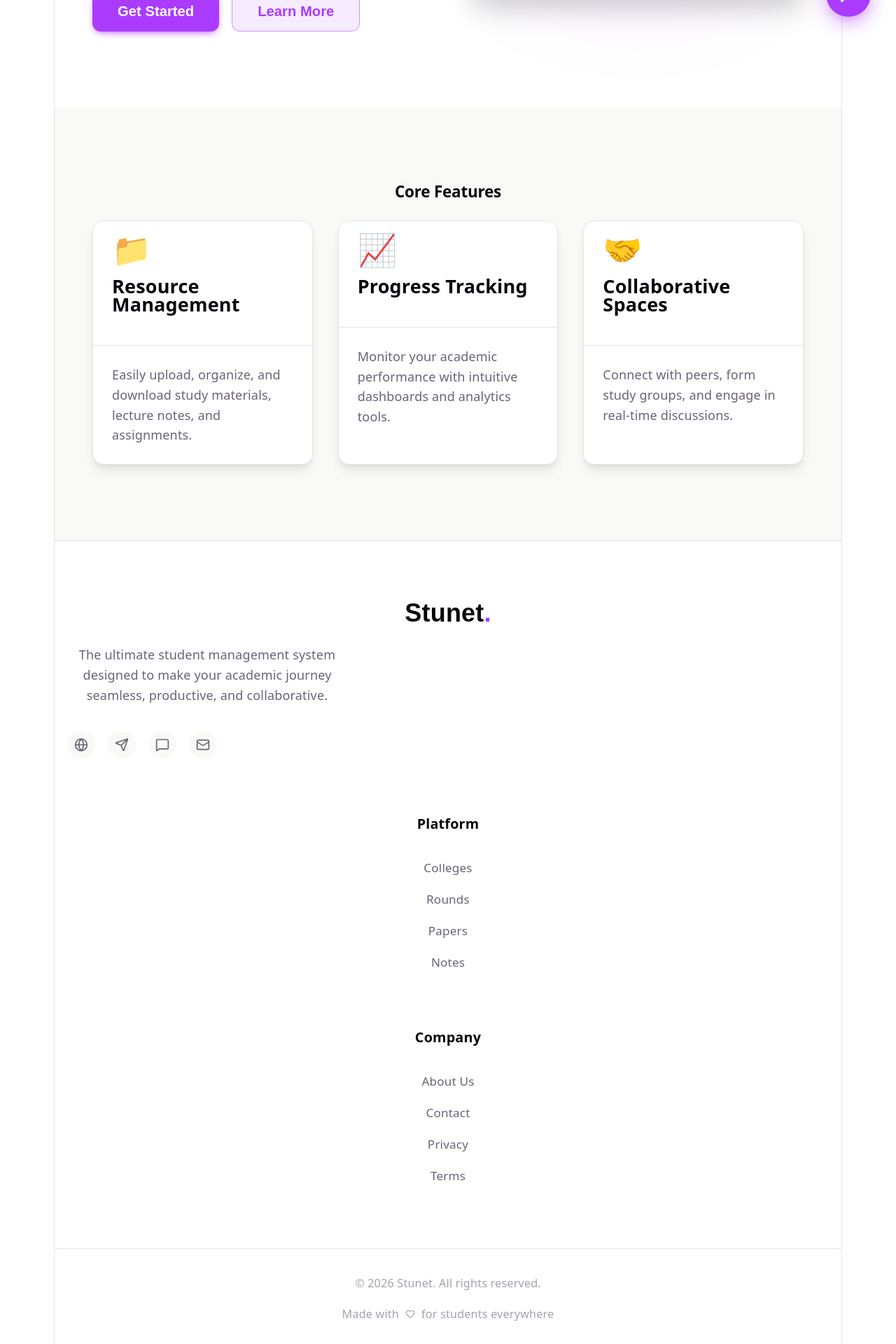
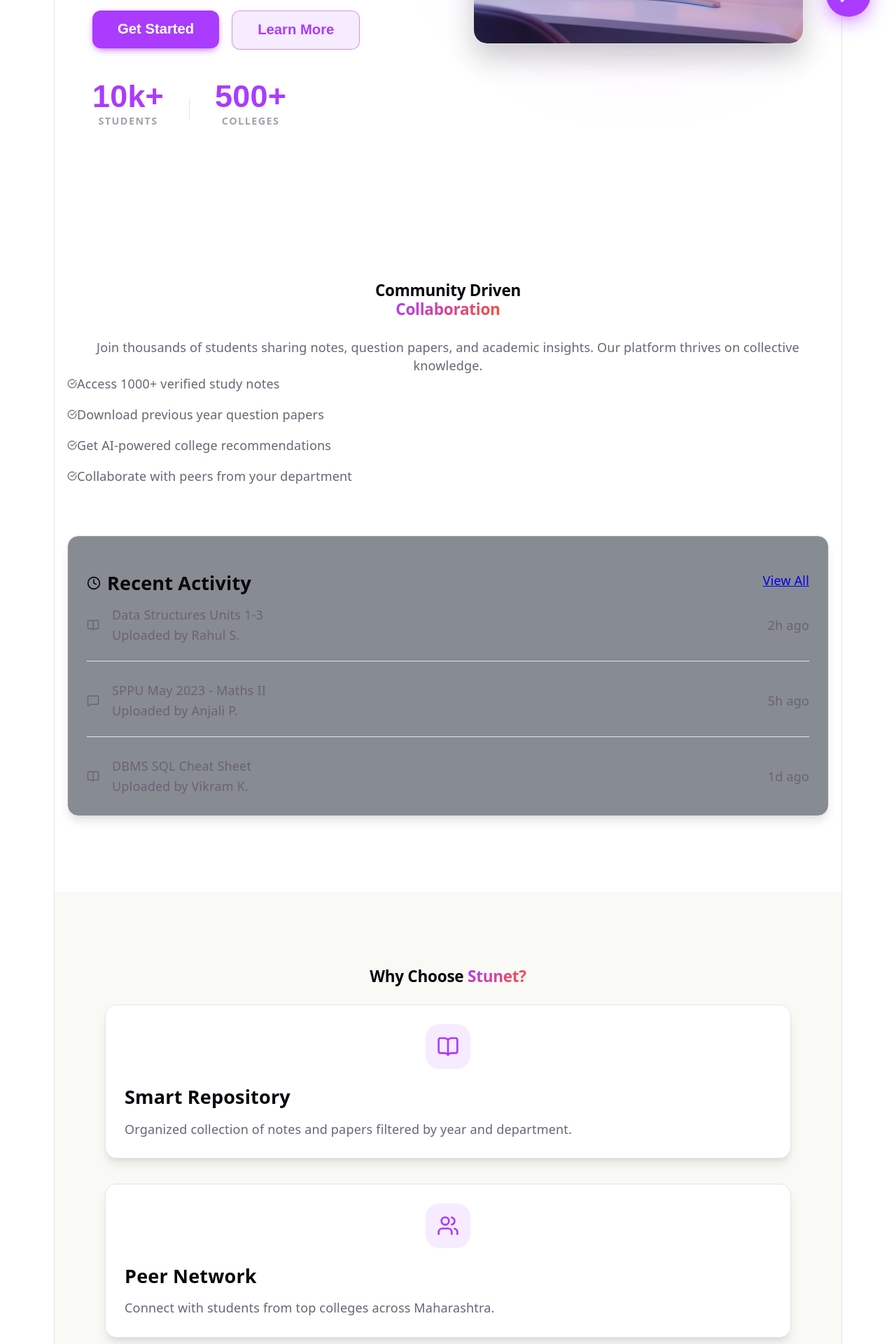
Before and after one commit to yashkohakade18/Stunet, a React (Vite) app: page / in a window 1280 px wide. Shown: the part 740-2660 px from the top of the page at 70% size. Built offline with nearby package versions, Linux system fonts and the light colour scheme.

Commit message:
feat: revamp Home page with community activity feed, live stats, and AI integration showcase

```diff
--- a/src/App.css
+++ b/src/App.css
@@ -847,6 +847,65 @@
   border-radius: 4px;
 }
 
+/* Home Page Specific Styles */
+.hero-stats {
+  display: flex;
+  align-items: center;
+  gap: 2rem;
+  margin-top: 3rem;
+}
+
+.stat-item {
+  display: flex;
+  flex-direction: column;
+}
+
+.stat-value {
+  font-size: 1.5rem;
+  font-weight: 800;
+  color: var(--text-h);
+  font-family: 'Syne', sans-serif;
+}
+
+.stat-label {
+  font-size: 0.75rem;
+  color: var(--text);
+  text-transform: uppercase;
+  letter-spacing: 0.1em;
+  opacity: 0.6;
+}
+
+.stat-divider {
+  width: 1px;
+  height: 30px;
+  background: var(--border);
+}
+
+.activity-card {
+  background: rgba(16, 25, 38, 0.5) !important;
+  border: 1px solid var(--border) !important;
+  backdrop-filter: blur(10px);
+}
+
+.activity-item {
+  padding-bottom: 1.25rem;
+  border-bottom: 1px solid var(--border);
+}
+
+.activity-item:last-child {
+  border-bottom: none;
+  padding-bottom: 0;
+}
+
+.feature-icon-box {
+  width: 64px;
+  height: 64px;
+  border-radius: 20px;
+  display: flex;
+  align-items: center;
+  justify-content: center;
+}
+
 /* Modal & Upload Styles */
 .modal-overlay {
   position: fixed;
--- a/src/pages/Home.jsx
+++ b/src/pages/Home.jsx
@@ -1,7 +1,15 @@
 import React, { useState } from 'react';
+import { Link } from 'react-router-dom';
 import Button from '../components/ui/Button';
 import Card, { CardContent, CardHeader } from '../components/ui/Card';
+import { Sparkles, Users, BookOpen, MessageSquare, ArrowRight, CheckCircle, Clock } from 'lucide-react';
 import heroImage from '../assets/hero.png';
+
+const RECENT_UPLOADS = [
+  { id: 1, user: 'Rahul S.', type: 'Note', title: 'Data Structures Units 1-3', time: '2h ago' },
+  { id: 2, user: 'Anjali P.', type: 'Paper', title: 'SPPU May 2023 - Maths II', time: '5h ago' },
+  { id: 3, user: 'Vikram K.', type: 'Note', title: 'DBMS SQL Cheat Sheet', time: '1d ago' },
+];
 
 const Home = () => {
   const [isHovered, setIsHovered] = useState(false);
@@ -10,6 +18,10 @@ const Home = () => {
     <main>
       <section className="hero-section">
         <div className="hero-content">
+          <div className="inline-flex items-center gap-2 px-3 py-1 bg-[rgba(0,210,255,0.08)] border border-[rgba(0,210,255,0.2)] rounded-full text-[11px] font-mono text-[#00D2FF] tracking-wider mb-6">
+            <Sparkles size={14} className="animate-pulse" />
+            STUNET AI NOW LIVE
+          </div>
           <h1 className="hero-title">
             Empower Your <span className="highlight">Learning</span> Journey
           </h1>
@@ -17,6 +29,7 @@ const Home = () => {
             Stunet is the ultimate student management platform designed to streamline your academic life. Access resources, track progress, and connect with peers seamlessly.
           </p>
           <div className="hero-actions">
+            <Link to="/dashboard">
               <Button
                 variant="primary"
                 className={isHovered ? 'hovered' : ''}
@@ -25,7 +38,22 @@ const Home = () => {
               >
                 Get Started
               </Button>
+            </Link>
+            <Link to="/about">
               <Button variant="secondary">Learn More</Button>
+            </Link>
+          </div>
+
+          <div className="hero-stats">
+            <div className="stat-item">
+              <span className="stat-value">10k+</span>
+              <span className="stat-label">Students</span>
+            </div>
+            <div className="stat-divider"></div>
+            <div className="stat-item">
+              <span className="stat-value">500+</span>
+              <span className="stat-label">Colleges</span>
+            </div>
           </div>
         </div>
         <div className="hero-visual">
@@ -36,34 +64,94 @@ const Home = () => {
         </div>
       </section>
 
-      <section id="features" className="features-section">
-        <h2 className="section-title">Core Features</h2>
-        <div className="features-grid">
+      <section className="community-section max-w-6xl mx-auto px-4 py-24">
+        <div className="grid grid-cols-1 lg:grid-cols-2 gap-16 items-center">
+          <div>
+            <h2 className="section-title text-left mb-6">Community Driven <br/><span className="highlight">Collaboration</span></h2>
+            <p className="text-[#7A9BB5] mb-8 leading-relaxed">
+              Join thousands of students sharing notes, question papers, and academic insights.
+              Our platform thrives on collective knowledge.
+            </p>
+            <div className="space-y-4">
+              {[
+                'Access 1000+ verified study notes',
+                'Download previous year question papers',
+                'Get AI-powered college recommendations',
+                'Collaborate with peers from your department'
+              ].map((text, i) => (
+                <div key={i} className="flex items-center gap-3">
+                  <div className="w-5 h-5 rounded-full bg-[rgba(0,255,157,0.1)] flex items-center justify-center text-[#00FF9D]">
+                    <CheckCircle size={14} />
+                  </div>
+                  <span className="text-sm font-medium text-[#E8F4FF]">{text}</span>
+                </div>
+              ))}
+            </div>
+          </div>
+
+          <Card className="activity-card" hoverable={false}>
+            <CardContent className="p-8">
+              <div className="flex justify-between items-center mb-8">
+                <h3 className="font-bold text-lg flex items-center gap-2">
+                  <Clock size={20} className="text-[#00D2FF]" /> Recent Activity
+                </h3>
+                <Link to="/notes" className="text-xs text-[#00D2FF] hover:underline">View All</Link>
+              </div>
+              <div className="space-y-6">
+                {RECENT_UPLOADS.map((item) => (
+                  <div key={item.id} className="activity-item flex items-center justify-between">
+                    <div className="flex items-center gap-4">
+                      <div className="w-10 h-10 rounded-xl bg-[rgba(0,210,255,0.05)] border border-[rgba(0,210,255,0.1)] flex items-center justify-center text-[#00D2FF]">
+                        {item.type === 'Note' ? <BookOpen size={18} /> : <MessageSquare size={18} />}
+                      </div>
+                      <div>
+                        <p className="text-sm font-bold text-[#E8F4FF] mb-0.5">{item.title}</p>
+                        <p className="text-[11px] text-[#7A9BB5]">Uploaded by {item.user}</p>
+                      </div>
+                    </div>
+                    <span className="text-[10px] font-mono text-[#4A6480]">{item.time}</span>
+                  </div>
+                ))}
+              </div>
+            </CardContent>
+          </Card>
+        </div>
+      </section>
+
+      <section id="features" className="features-section pb-24">
+        <h2 className="section-title text-center mb-16">Why Choose <span className="highlight">Stunet?</span></h2>
+        <div className="max-w-6xl mx-auto px-4 grid grid-cols-1 md:grid-cols-3 gap-8">
           <Card>
-            <CardHeader>
-              <div className="feature-icon file-icon">📁</div>
-              <h3>Resource Management</h3>
-            </CardHeader>
-            <CardContent>
-              <p>Easily upload, organize, and download study materials, lecture notes, and assignments.</p>
+            <CardContent className="p-8 text-center">
+              <div className="feature-icon-box mx-auto mb-6 bg-[rgba(0,210,255,0.08)] text-[#00D2FF]">
+                <BookOpen size={32} />
+              </div>
+              <h3 className="text-xl font-bold mb-4 text-[#E8F4FF]">Smart Repository</h3>
+              <p className="text-sm text-[#7A9BB5] leading-relaxed">
+                Organized collection of notes and papers filtered by year and department.
+              </p>
             </CardContent>
           </Card>
           <Card>
-            <CardHeader>
-              <div className="feature-icon track-icon">📈</div>
-              <h3>Progress Tracking</h3>
-            </CardHeader>
-            <CardContent>
-              <p>Monitor your academic performance with intuitive dashboards and analytics tools.</p>
+            <CardContent className="p-8 text-center">
+              <div className="feature-icon-box mx-auto mb-6 bg-[rgba(255,79,163,0.08)] text-[#FF4FA3]">
+                <Users size={32} />
+              </div>
+              <h3 className="text-xl font-bold mb-4 text-[#E8F4FF]">Peer Network</h3>
+              <p className="text-sm text-[#7A9BB5] leading-relaxed">
+                Connect with students from top colleges across Maharashtra.
+              </p>
             </CardContent>
           </Card>
           <Card>
-            <CardHeader>
-              <div className="feature-icon connect-icon">🤝</div>
-              <h3>Collaborative Spaces</h3>
-            </CardHeader>
-            <CardContent>
-              <p>Connect with peers, form study groups, and engage in real-time discussions.</p>
+            <CardContent className="p-8 text-center">
+              <div className="feature-icon-box mx-auto mb-6 bg-[rgba(0,255,157,0.08)] text-[#00FF9D]">
+                <Sparkles size={32} />
+              </div>
+              <h3 className="text-xl font-bold mb-4 text-[#E8F4FF]">AI Assistance</h3>
+              <p className="text-sm text-[#7A9BB5] leading-relaxed">
+                Stunty AI helps you navigate admissions and find the best resources instantly.
+              </p>
             </CardContent>
           </Card>
         </div>
```
Lines whose indentation alone changed are shown as unchanged.
